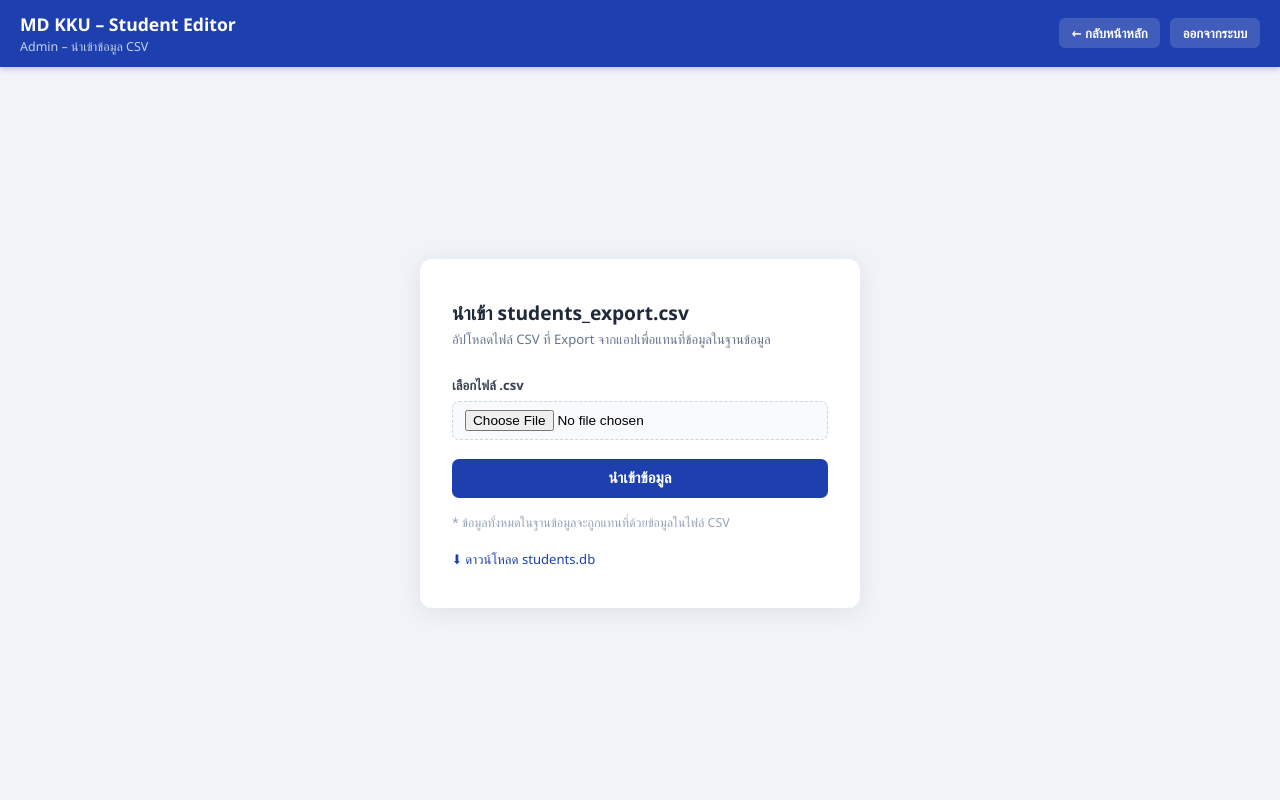
After one commit to tanongkiat/md54status, a Flask app: page /admin/upload-csv in a window 1280 px wide. The commit adds this page. Run offline with Flask 3, Linux system fonts and the light colour scheme; the visitor is signed in with stand-in values (Sample User, id 1).

Commit message:
Add CSV import script and web upload endpoint

```diff
--- a/app.py
+++ b/app.py
@@ -195,6 +195,71 @@ def download_db():
     return send_file(DB_PATH, as_attachment=True, download_name="students.db")
 
 
+@app.route("/admin/upload-csv", methods=["GET", "POST"])
+@login_required
+def upload_csv():
+    """Upload a students_export.csv to rebuild the DB in place."""
+    if request.method == "GET":
+        return render_template("upload_csv.html")
+
+    file = request.files.get("csvfile")
+    if not file or not file.filename.endswith(".csv"):
+        return render_template("upload_csv.html", error="กรุณาเลือกไฟล์ .csv")
+
+    import csv as _csv
+    from import_csv_to_db import COL_MAP, FLAG_COLS
+
+    content = file.read().decode("utf-8-sig")
+    reader = _csv.DictReader(content.splitlines())
+    rows = list(reader)
+
+    if not rows:
+        return render_template("upload_csv.html", error="ไฟล์ว่างเปล่า")
+
+    conn = get_db()
+    cur = conn.cursor()
+    inserted = 0
+    for r in rows:
+        mapped = {}
+        for thai_col, db_col in COL_MAP.items():
+            val = r.get(thai_col, "")
+            if db_col in FLAG_COLS:
+                try:
+                    val = int(val) if str(val).strip() else 0
+                except ValueError:
+                    val = 0
+            mapped[db_col] = val
+
+        if not mapped.get("row"):
+            continue
+
+        cur.execute("""
+            INSERT OR REPLACE INTO students (
+                row, full_name, clean_name,
+                school_1, province_1, school_2, province_2,
+                school_3, province_3, school_4, province_4,
+                school_5, province_5,
+                school_background, achievements,
+                is_isan, is_kk, is_non_isan, is_non_kk_isan
+            ) VALUES (?,?,?,?,?,?,?,?,?,?,?,?,?,?,?,?,?,?,?)
+        """, (
+            int(mapped["row"]), mapped["full_name"], mapped["clean_name"],
+            mapped["school_1"], mapped["province_1"],
+            mapped["school_2"], mapped["province_2"],
+            mapped["school_3"], mapped["province_3"],
+            mapped["school_4"], mapped["province_4"],
+            mapped["school_5"], mapped["province_5"],
+            "", "",
+            mapped["is_isan"], mapped["is_kk"],
+            mapped["is_non_isan"], mapped["is_non_kk_isan"],
+        ))
+        inserted += 1
+
+    conn.commit()
+    conn.close()
+    return render_template("upload_csv.html", success=f"นำเข้าสำเร็จ {inserted} คน")
+
+
 if __name__ == "__main__":
     # Auto-init DB if not present
     if not os.path.exists(DB_PATH):
--- a/templates/index.html
+++ b/templates/index.html
@@ -221,6 +221,7 @@
   </div>
   <div class="header-right">
     <button class="btn btn-ghost" id="export-btn">⬇ Export CSV</button>
+    <a href="/admin/upload-csv" class="btn btn-ghost" style="text-decoration:none;">⬆ Import CSV</a>
     <a href="/logout" class="btn btn-ghost" style="text-decoration:none;">ออกจากระบบ</a>
   </div>
 </header>
--- /dev/null
+++ b/templates/upload_csv.html
@@ -0,0 +1,70 @@
+<!DOCTYPE html>
+<html lang="th">
+<head>
+  <meta charset="UTF-8" />
+  <meta name="viewport" content="width=device-width, initial-scale=1.0" />
+  <title>นำเข้า CSV – MD KKU</title>
+  <style>
+    *, *::before, *::after { box-sizing: border-box; margin: 0; padding: 0; }
+    body { font-family: 'Segoe UI', Tahoma, sans-serif; background: #f0f4f8; min-height: 100vh; display: flex; flex-direction: column; }
+    header { background: #1e40af; color: #fff; padding: .75rem 1.25rem; box-shadow: 0 2px 6px rgba(0,0,0,.2); display: flex; align-items: center; gap: 1rem; }
+    header h1 { font-size: 1.1rem; font-weight: 700; }
+    header .sub { font-size: .78rem; opacity: .75; margin-top: .1rem; }
+    .header-right { margin-left: auto; display: flex; gap: .6rem; }
+    .btn { padding: .38rem .8rem; border-radius: 6px; border: none; font-size: .82rem; font-weight: 600; cursor: pointer; text-decoration: none; display: inline-block; }
+    .btn-ghost { background: rgba(255,255,255,.15); color: #fff; }
+    .center { flex: 1; display: flex; align-items: center; justify-content: center; padding: 2rem 1rem; }
+    .card { background: #fff; border-radius: 12px; box-shadow: 0 4px 24px rgba(0,0,0,.08); padding: 2.5rem 2rem; width: 100%; max-width: 440px; }
+    .card-title { font-size: 1.2rem; font-weight: 700; color: #1e293b; margin-bottom: .3rem; }
+    .card-sub { font-size: .82rem; color: #64748b; margin-bottom: 1.75rem; }
+    label { display: block; font-size: .82rem; font-weight: 600; color: #374151; margin-bottom: .4rem; }
+    input[type="file"] { width: 100%; padding: .5rem .75rem; border: 1.5px dashed #cbd5e1; border-radius: 7px; font-size: .85rem; background: #f8fafc; margin-bottom: 1.2rem; cursor: pointer; }
+    .btn-submit { width: 100%; padding: .65rem; background: #1e40af; color: #fff; border: none; border-radius: 7px; font-size: .95rem; font-weight: 700; cursor: pointer; }
+    .btn-submit:hover { background: #1d4ed8; }
+    .error-box { background: #fef2f2; border: 1px solid #fca5a5; color: #dc2626; border-radius: 7px; padding: .55rem .8rem; font-size: .82rem; margin-bottom: 1.1rem; }
+    .success-box { background: #f0fdf4; border: 1px solid #86efac; color: #16a34a; border-radius: 7px; padding: .55rem .8rem; font-size: .82rem; margin-bottom: 1.1rem; }
+    .note { font-size: .78rem; color: #94a3b8; margin-top: 1rem; }
+    .links { margin-top: 1.2rem; display: flex; gap: .75rem; font-size: .82rem; }
+    .links a { color: #1e40af; text-decoration: none; }
+    .links a:hover { text-decoration: underline; }
+  </style>
+</head>
+<body>
+  <header>
+    <div>
+      <h1>MD KKU – Student Editor</h1>
+      <div class="sub">Admin – นำเข้าข้อมูล CSV</div>
+    </div>
+    <div class="header-right">
+      <a href="/" class="btn btn-ghost">← กลับหน้าหลัก</a>
+      <a href="/logout" class="btn btn-ghost">ออกจากระบบ</a>
+    </div>
+  </header>
+
+  <div class="center">
+    <div class="card">
+      <div class="card-title">นำเข้า students_export.csv</div>
+      <div class="card-sub">อัปโหลดไฟล์ CSV ที่ Export จากแอปเพื่อแทนที่ข้อมูลในฐานข้อมูล</div>
+
+      {% if error %}
+      <div class="error-box">{{ error }}</div>
+      {% endif %}
+      {% if success %}
+      <div class="success-box">✓ {{ success }}</div>
+      {% endif %}
+
+      <form method="POST" enctype="multipart/form-data">
+        <label for="csvfile">เลือกไฟล์ .csv</label>
+        <input type="file" id="csvfile" name="csvfile" accept=".csv" required />
+        <button type="submit" class="btn-submit">นำเข้าข้อมูล</button>
+      </form>
+
+      <div class="note">* ข้อมูลทั้งหมดในฐานข้อมูลจะถูกแทนที่ด้วยข้อมูลในไฟล์ CSV</div>
+
+      <div class="links">
+        <a href="/admin/download-db">⬇ ดาวน์โหลด students.db</a>
+      </div>
+    </div>
+  </div>
+</body>
+</html>
```
Also changed, not shown: import_csv_to_db.py (added, +122 -0 lines).
